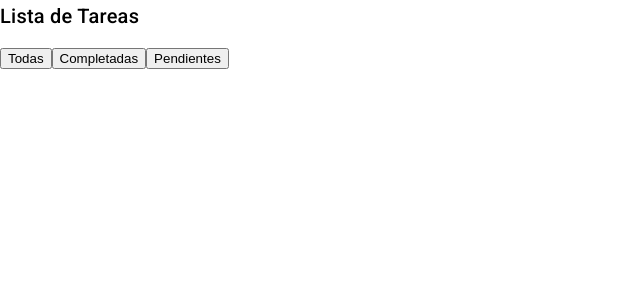
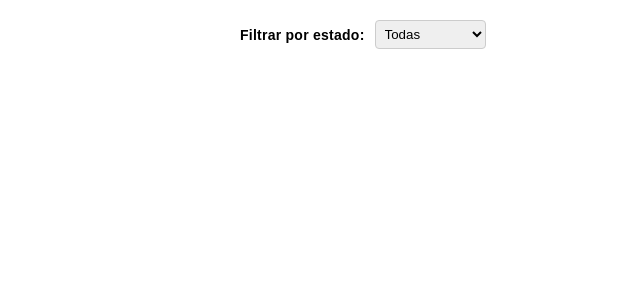
Before and after one commit to Darth-Idimmu/veliao_project, an Angular app: page /tasks in a window 1280 px wide. Shown: the top 300 px of the page, without its empty margins (0-640 px from the left). Built offline with nearby package versions, Linux system fonts and the light colour scheme.

Commit message:
task_list

```diff
--- a/src/app/task-list/task-list.component.css
+++ b/src/app/task-list/task-list.component.css
@@ -1,86 +1,111 @@
-/* Estilos generales para la lista de tareas */
+/* Estilos generales para el listado de tareas */
 .task-list {
-  max-width: 600px;
+  max-width: 800px;
   margin: 0 auto;
   padding: 20px;
-  border: 1px solid #ccc;
-  border-radius: 8px;
-  background-color: #f9f9f9;
+  font-family: Arial, sans-serif;
 }
 
-/* Estilo para el encabezado */
-.task-list h2 {
-  text-align: center;
-  color: #333;
+table {
+  width: 100%;
 }
 
-/* Filtros de tareas */
-.filters {
-  display: flex;
-  justify-content: center;
-  margin-bottom: 15px;
+.mat-elevation-z8 {
+  box-shadow: 0px 4px 8px rgba(0, 0, 0, 0.1);
 }
 
-.filters button {
-  margin: 0 5px;
-  padding: 10px 15px;
-  border: none;
-  border-radius: 5px;
-  cursor: pointer;
-  background-color: #007bff;
-  color: white;
-  transition: background-color 0.3s;
+th.mat-header-cell, td.mat-cell {
+  padding: 16px;
 }
 
-.filters button:hover {
-  background-color: #0056b3;
+.mat-paginator {
+  margin-top: 20px;
 }
 
-/* Estilo para la lista de tareas */
+/* Estilo para el contenedor del filtro */
+.filter-container {
+  margin-bottom: 20px;
+  display: flex;
+  align-items: center;
+}
+
+.filter-container label {
+  margin-right: 10px;
+  font-weight: bold;
+}
+
+.filter-container select {
+  padding: 5px;
+  border: 1px solid #ccc;
+  border-radius: 4px;
+}
+
+/* Estilo para cada item de tarea */
 .task-item {
+  border: 1px solid #ddd;
+  border-radius: 8px;
+  padding: 15px;
+  margin-bottom: 15px;
+  background-color: #f9f9f9;
+  transition: background-color 0.3s ease;
+}
+
+/* Si la tarea está completada, cambiar el fondo y el estilo */
+.task-item.completed {
+  background-color: #d4edda;
+  border-color: #c3e6cb;
+  color: #155724;
+}
+
+/* Estilo para el encabezado de la tarea */
+.task-header {
   display: flex;
   justify-content: space-between;
   align-items: center;
-  padding: 10px;
-  border-bottom: 1px solid #ddd;
-  transition: background-color 0.3s;
+  font-size: 16px;
+  font-weight: bold;
 }
 
-.task-item:last-child {
-  border-bottom: none;
-}
-
-.task-item.completed {
-  background-color: #d4edda;
-  text-decoration: line-through;
-}
-
-/* Estilo para el botón de completar */
-.complete-button {
+.task-header button.complete-btn {
   background-color: #28a745;
   color: white;
   border: none;
   padding: 5px 10px;
-  border-radius: 5px;
+  border-radius: 4px;
   cursor: pointer;
-  transition: background-color 0.3s;
+  transition: background-color 0.3s ease;
 }
 
-.complete-button:hover {
+.task-header button.complete-btn:hover {
   background-color: #218838;
 }
 
-/* Estilo para el botón de eliminar */
-.delete-button {
-  background-color: #dc3545;
-  color: white;
-  border: none;
-  padding: 5px 10px;
-  border-radius: 5px;
-  cursor: pointer;
-  transition: background-color 0.3s;
+/* Estilo para las personas asignadas a cada tarea */
+.task-persons {
+  margin-top: 10px;
 }
 
-.delete-button:hover {
-  background-color: #c82333;
+.person-item {
+  background-color: #f1f1f1;
+  padding: 10px;
+  border-radius: 6px;
+  margin-bottom: 10px;
 }
+
+.person-item h4 {
+  margin: 0;
+  font-size: 14px;
+  font-weight: bold;
+}
+
+/* Estilo para la lista de habilidades */
+.skills-list {
+  padding-left: 20px;
+  margin-top: 5px;
+}
+
+.skill-item {
+  font-size: 12px;
+  color: #555;
+  list-style-type: circle;
+}
--- a/src/app/task-list/task-list.component.html
+++ b/src/app/task-list/task-list.component.html
@@ -1,35 +1,28 @@
 <div class="task-list">
-  <h2>Lista de Tareas</h2>
-
-  <!-- Filtro de tareas -->
-  <div class="filters">
-    <button (click)="setFilterStatus('all')">Todas</button>
-    <button (click)="setFilterStatus('completed')">Completadas</button>
-    <button (click)="setFilterStatus('pending')">Pendientes</button>
+  <div class="filter-container">
+    <label for="filter">Filtrar por estado:</label>
+    <select id="filter" [(ngModel)]="filter" (change)="applyFilter()">
+      <option value="all">Todas</option>
+      <option value="completed">Completadas</option>
+      <option value="pending">Pendientes</option>
+    </select>
   </div>
 
-  <!-- Listado de tareas -->
-  <ul>
-    <li *ngFor="let task of filteredTasks">
-      <div>
-        <strong>{{ task.title }}</strong> ({{ task.completed ? 'Completada' : 'Pendiente' }})
-        <button (click)="toggleTaskCompletion(task)">
-          {{ task.completed ? 'Marcar como pendiente' : 'Marcar como completada' }}
-        </button>
-      </div>
+  <div *ngFor="let task of filteredTasks" class="task-item" [ngClass]="{'completed': task.completed}">
+    <div class="task-header">
+      <span>{{ task.title }} - {{ task.deadline | date }}</span>
+      <button *ngIf="!task.completed" class="complete-btn" (click)="markAsCompleted(task.id)">
+        Marcar como completada
+      </button>
+    </div>
 
-      <!-- Listado de personas asociadas a la tarea -->
-      <div *ngIf="task.persons && task.persons.length > 0">
-        <h4>Personas Asociadas:</h4>
-        <ul>
-          <li *ngFor="let person of task.persons">
-            {{ person.name }} (Edad: {{ person.age }})
-            <ul>
-              <li *ngFor="let skill of person.skills">Habilidad: {{ skill }}</li>
-            </ul>
-          </li>
+    <div class="task-persons">
+      <div *ngFor="let person of task.persons" class="person-item">
+        <h4>{{ person.name }} ({{ person.age }} años)</h4>
+        <ul class="skills-list">
+          <li *ngFor="let skill of person.skills" class="skill-item">{{ skill }}</li>
         </ul>
       </div>
-    </li>
-  </ul>
+    </div>
+  </div>
 </div>
--- a/src/app/task-list/task-list.component.ts
+++ b/src/app/task-list/task-list.component.ts
@@ -5,29 +5,33 @@ import { Task } from '../models/task.model';
 @Component({
   selector: 'app-task-list',
   templateUrl: './task-list.component.html',
+  styleUrls: ['./task-list.component.css']
 })
 export class TaskListComponent implements OnInit {
   tasks: Task[] = [];
   filteredTasks: Task[] = [];
-  filterStatus: 'all' | 'completed' | 'pending' = 'all';
+  filter = 'all'; // Default to show all tasks
 
   constructor(private taskService: TaskService) {}
 
-  ngOnInit(): void {
-    // Suscribirse al observable tasks$
+  ngOnInit() {
     this.taskService.tasks$.subscribe((tasks) => {
       this.tasks = tasks;
       this.applyFilter();
     });
   }
 
-  applyFilter(): void {
-    if (this.filterStatus === 'all') {
+  markAsCompleted(taskId: number) {
+    this.taskService.markAsCompleted(taskId);
+  }
+
+  applyFilter() {
+    if (this.filter === 'completed') {
+      this.filteredTasks = this.tasks.filter((task) => task.completed);
+    } else if (this.filter === 'pending') {
+      this.filteredTasks = this.tasks.filter((task) => !task.completed);
+    } else {
       this.filteredTasks = this.tasks;
-    } else if (this.filterStatus === 'completed') {
-      this.filteredTasks = this.tasks.filter(task => task.completed);
-    } else {
-      this.filteredTasks = this.tasks.filter(task => !task.completed);
     }
   }
 
@@ -36,7 +40,8 @@ export class TaskListComponent implements OnInit {
   }
 
   setFilterStatus(status: 'all' | 'completed' | 'pending'): void {
-    this.filterStatus = status;
+    this.filter = status;
     this.applyFilter();
   }
+
 }
```
